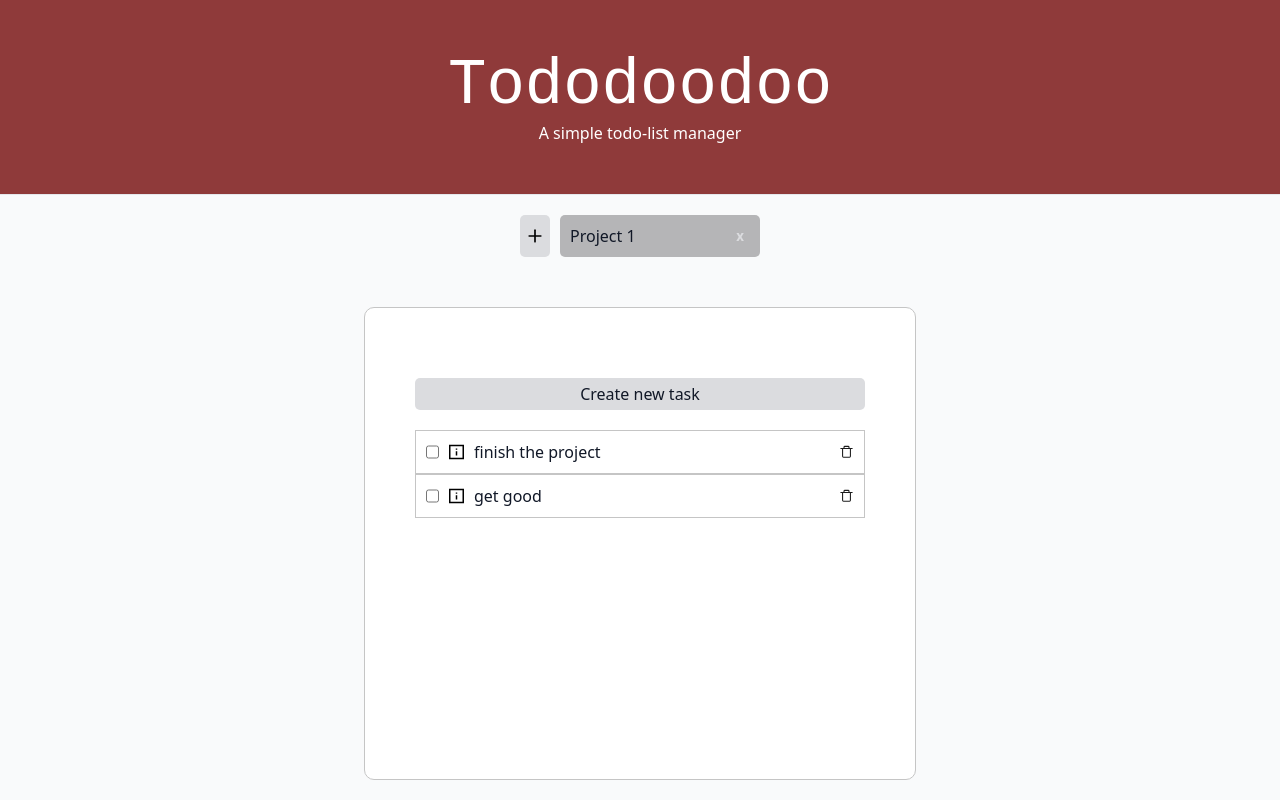
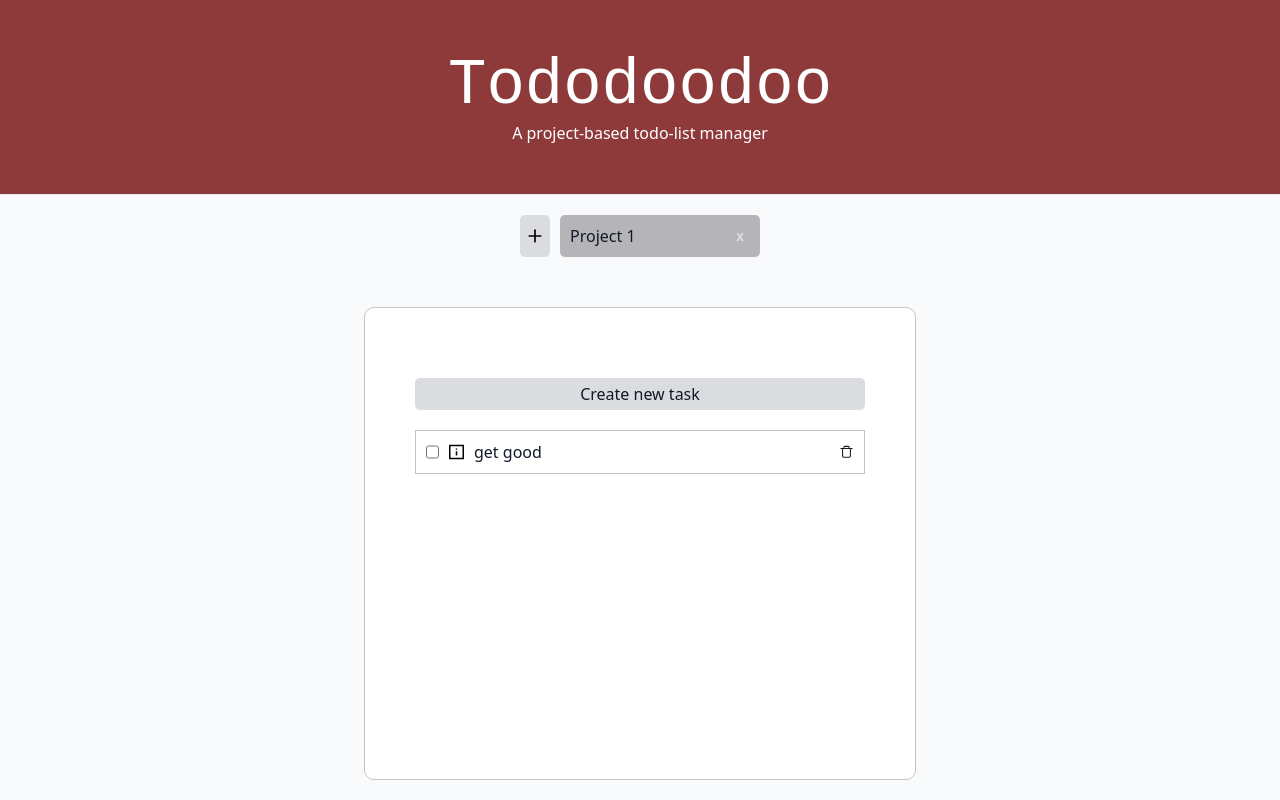
Before and after one commit to chocoisntlate/odin-todolist, a website built with webpack: page src/template.html in a window 1280 px wide. Both pictures are taken after a click on the picture 846 px from the left and 452 px from the top of the page. Built offline with nearby package versions, Linux system fonts and the light colour scheme.

Commit message:
more fix

```diff
--- a/src/item-delete.js
+++ b/src/item-delete.js
@@ -19,7 +19,7 @@ function createDeleteButton(project, item) {
 function deletionActions(project, item) {
 
     project.deleteItemByID(item.ID)
-    // displayProject(projectManager.getActiveProject())
+    displayProject(projectManager.getActiveProject())
     storeProjectManager()
 }
 
--- a/src/template.html
+++ b/src/template.html
@@ -9,7 +9,7 @@
 <body>
     <div id="header">
         <div id="title">Tododoodoo</div>
-        <div id="description">A simple todo-list manager</div>
+        <div id="description">A project-based todo-list manager</div>
     </div>
     <dialog id="item-details-dialog" class="dialog">
         <div class="detail-content" id="detail-content">
```
